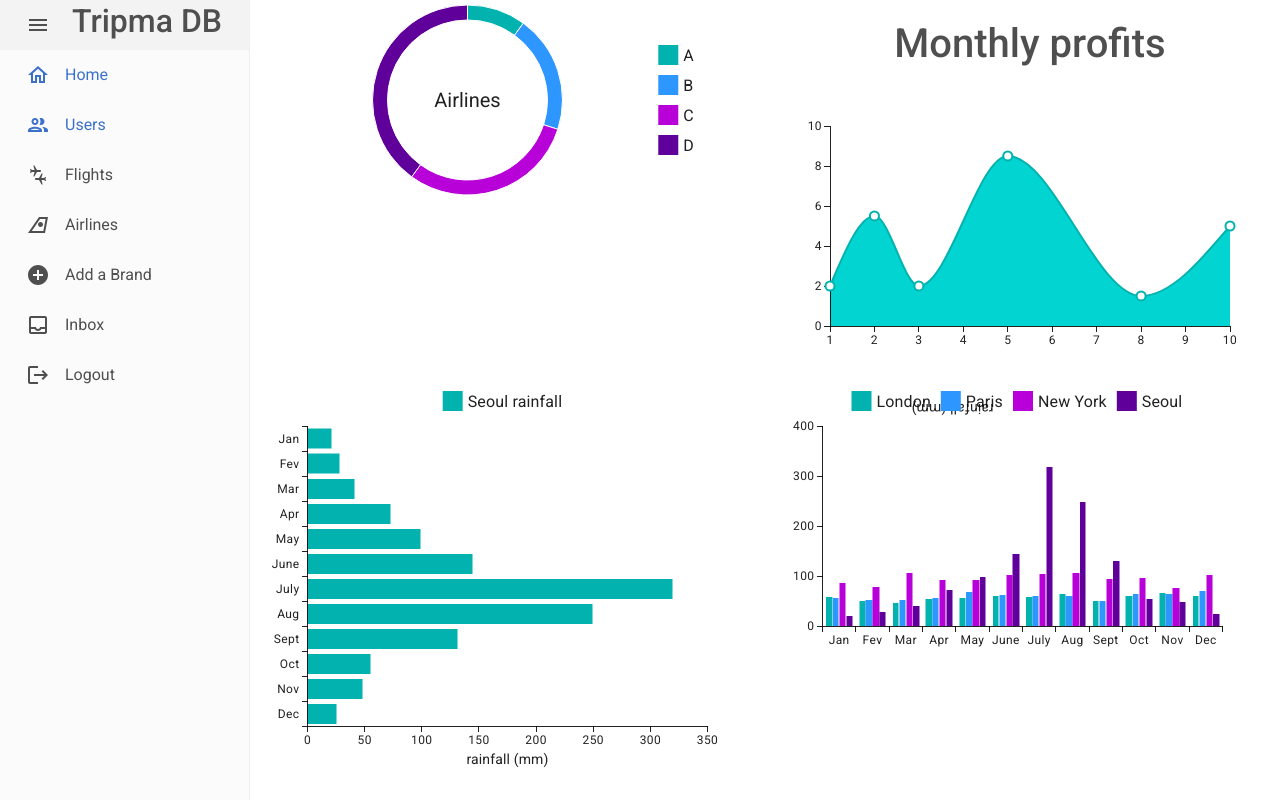
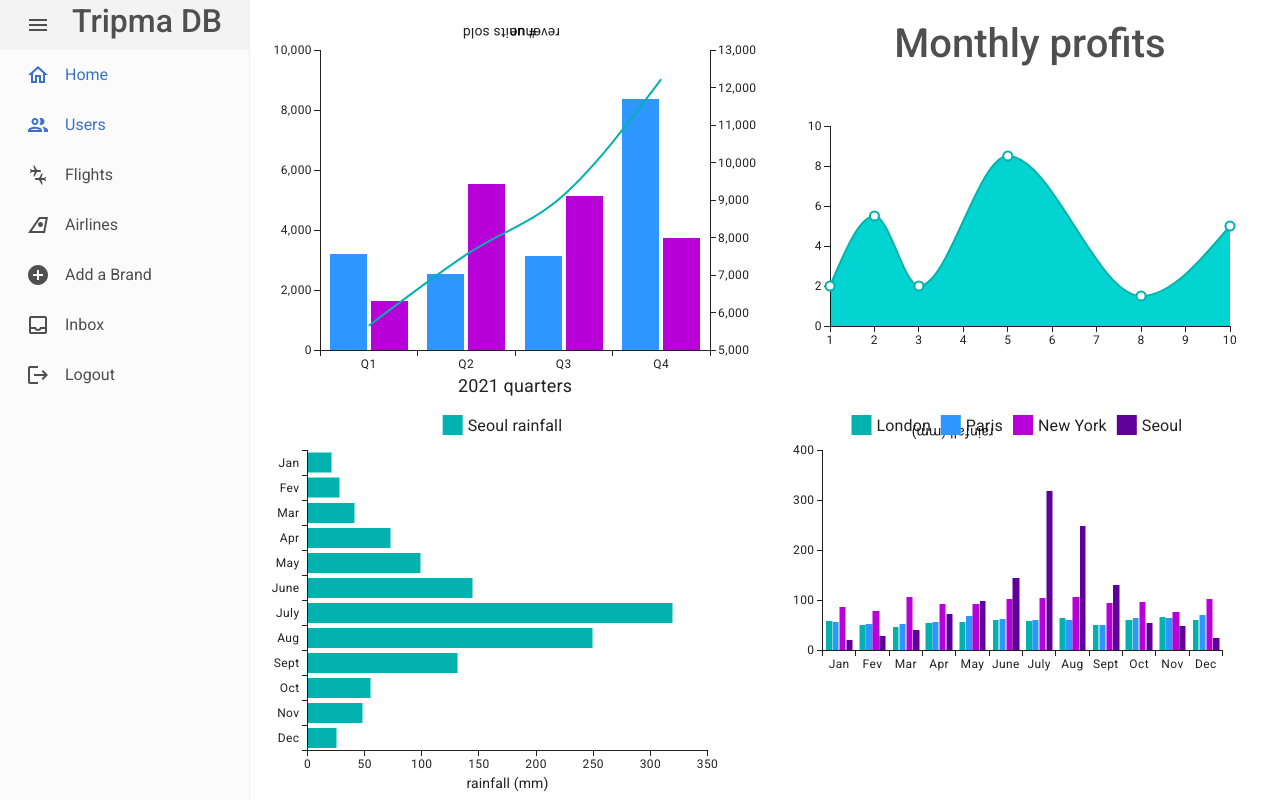
Before and after one commit to e-doctors-exclusive/TrimpaCompletition, a React (Create React App) app in the folder admin/: page /home in a window 1280 px wide. Built offline with nearby package versions, Linux system fonts and the light colour scheme.

Commit message:
starting the flights componenet

```diff
--- a/admin/src/Components/PieChartWithClick.js
+++ b/admin/src/Components/PieChartWithClick.js
@@ -1,40 +1,64 @@
 import * as React from 'react';
-import { PieChart } from '@mui/x-charts/PieChart';
-import { useDrawingArea } from '@mui/x-charts/hooks';
-import { styled } from '@mui/material/styles';
+import Box from '@mui/material/Box';
+import {
+  ResponsiveChartContainer,
+  BarPlot,
+  LinePlot,
+  ChartsXAxis,
+  ChartsYAxis,
+  axisClasses,
+} from '@mui/x-charts';
 
-const data = [
-  { value: 5, label: 'A' },
-  { value: 10, label: 'B' },
-  { value: 15, label: 'C' },
-  { value: 20, label: 'D' },
-];
-
-const size = {
-  width: 400,
-  height: 200,
-};
-
-const StyledText = styled('text')(({ theme }) => ({
-  fill: theme.palette.text.primary,
-  textAnchor: 'middle',
-  dominantBaseline: 'central',
-  fontSize: 20,
-}));
-
-function PieCenterLabel({ children }) {
-  const { width, height, left, top } = useDrawingArea();
+export default function AxisWithComposition() {
   return (
-    <StyledText x={left + width / 2} y={top + height / 2}>
-      {children}
-    </StyledText>
+    <Box sx={{ width: '100%', maxWidth: 600 }}>
+      <ResponsiveChartContainer
+        xAxis={[
+          {
+            scaleType: 'band',
+            data: ['Q1', 'Q2', 'Q3', 'Q4'],
+            id: 'quarters',
+            label: 'Quarters',
+          },
+        ]}
+        yAxis={[{ id: 'money' }, { id: 'quantities' }]}
+        series={[
+          {
+            type: 'line',
+            id: 'revenue',
+            yAxisKey: 'money',
+            data: [5645, 7542, 9135, 12221],
+          },
+          {
+            type: 'bar',
+            id: 'cookies',
+            yAxisKey: 'quantities',
+            data: [3205, 2542, 3135, 8374],
+          },
+          {
+            type: 'bar',
+            id: 'icecream',
+            yAxisKey: 'quantities',
+            data: [1645, 5542, 5146, 3735],
+          },
+        ]}
+        height={400}
+        margin={{ left: 70, right: 70 }}
+        sx={{
+          [`.${axisClasses.left} .${axisClasses.label}`]: {
+            transform: 'rotate(-90deg) translate(0px, -20px)',
+          },
+          [`.${axisClasses.right} .${axisClasses.label}`]: {
+            transform: 'rotate(90deg) translate(0px, -25px)',
+          },
+        }}
+      >
+        <BarPlot />
+        <LinePlot />
+        <ChartsXAxis axisId="quarters" label="2021 quarters" labelFontSize={18} />
+        <ChartsYAxis axisId="quantities" label="# units sold" />
+        <ChartsYAxis axisId="money" position="right" label="revenue" />
+      </ResponsiveChartContainer>
+    </Box>
   );
 }
-
-export default function PieChartWithCenterLabel() {
-  return (
-    <PieChart series={[{ data, innerRadius: 80 }]} {...size}>
-      <PieCenterLabel>Airlines </PieCenterLabel>
-    </PieChart>
-  );
-}
```
